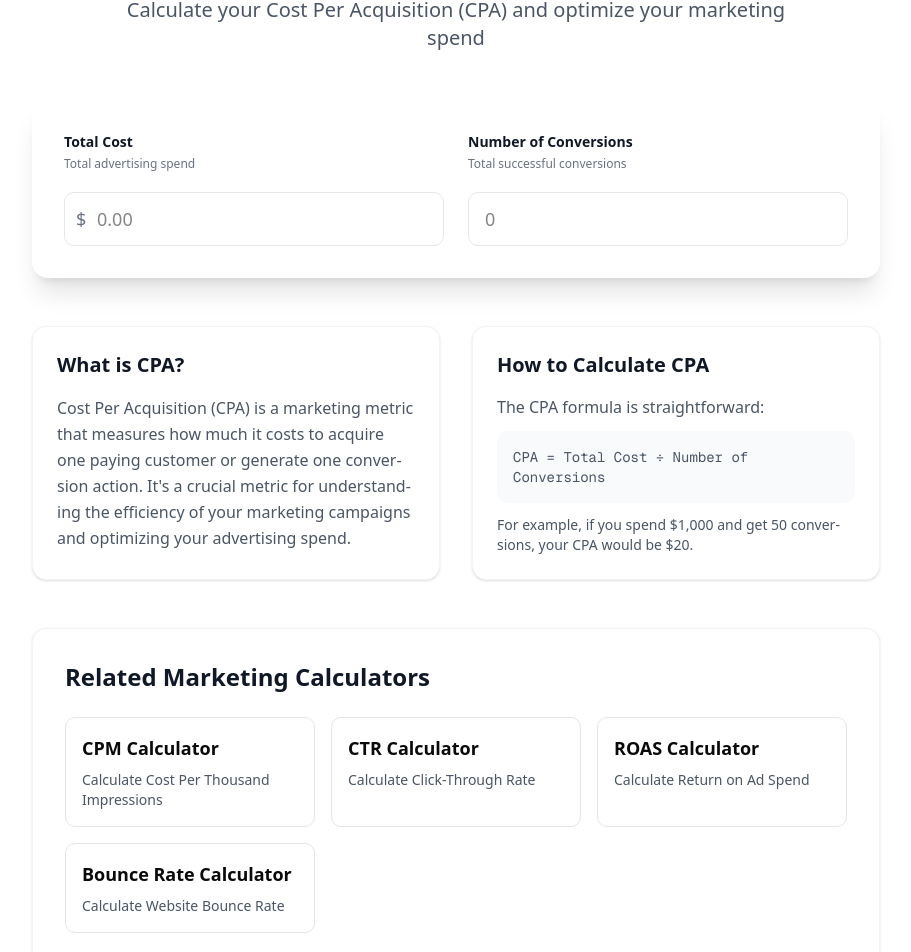
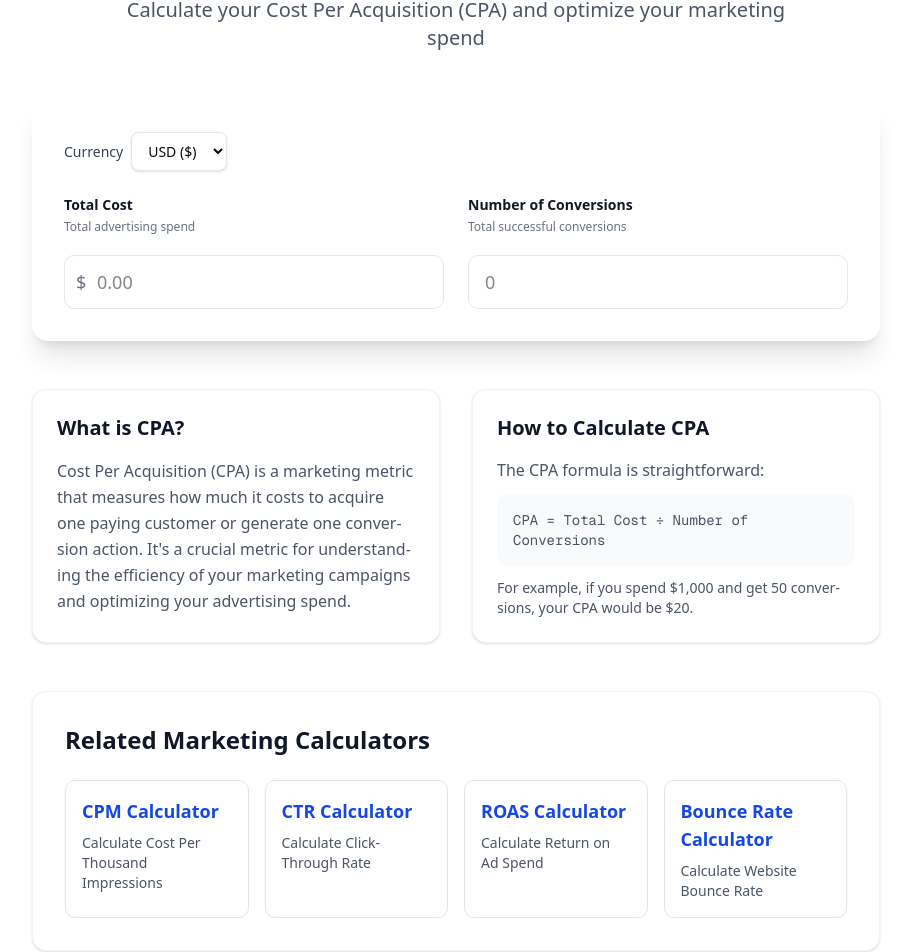
Before and after one commit to khul4/valida, a Next.js app: page /cpa-calculator in a window 1280 px wide. Shown: the part 212-1164 px from the top of the page, without its empty margins (184-1095 px from the left). Built offline with nearby package versions, Linux system fonts and the light colour scheme.

Commit message:
add cpa, roas, bounce rate calculator

```diff
--- a/src/components/calculators/BounceRateCalculator.tsx
+++ b/src/components/calculators/BounceRateCalculator.tsx
@@ -2,6 +2,7 @@
 
 import React, { useState } from 'react';
 import Link from 'next/link';
+import RelatedTools from './RelatedTools';
 
 export default function BounceRateCalculator() {
   const [bounces, setBounces] = useState('');
@@ -184,30 +185,7 @@ export default function BounceRateCalculator() {
         </div>
       </div>
 
-      <div className="bg-white rounded-xl p-8 shadow-sm border border-gray-100 mb-8">
-        <h2 className="text-2xl font-bold text-gray-900 mb-6">Related Marketing Calculators</h2>
-        <div className="grid sm:grid-cols-2 md:grid-cols-3 gap-4">
-          <Link href="/cpm-calculator" className="block p-4 border rounded-lg hover:bg-gray-50 transition-colors">
-            <h3 className="font-semibold text-lg mb-2">CPM Calculator</h3>
-            <p className="text-gray-600 text-sm">Calculate Cost Per Thousand Impressions</p>
-          </Link>
-
-          <Link href="/ctr-calculator" className="block p-4 border rounded-lg hover:bg-gray-50 transition-colors">
-            <h3 className="font-semibold text-lg mb-2">CTR Calculator</h3>
-            <p className="text-gray-600 text-sm">Calculate Click-Through Rate</p>
-          </Link>
-
-          <Link href="/cpa-calculator" className="block p-4 border rounded-lg hover:bg-gray-50 transition-colors">
-            <h3 className="font-semibold text-lg mb-2">CPA Calculator</h3>
-            <p className="text-gray-600 text-sm">Calculate Cost Per Acquisition</p>
-          </Link>
-
-          <Link href="/roas-calculator" className="block p-4 border rounded-lg hover:bg-gray-50 transition-colors">
-            <h3 className="font-semibold text-lg mb-2">ROAS Calculator</h3>
-            <p className="text-gray-600 text-sm">Calculate Return on Ad Spend</p>
-          </Link>
-        </div>
-      </div>
+      <RelatedTools currentTool="Bounce Rate Calculator" />
 
       <div className="bg-white rounded-xl p-8 shadow-sm border border-gray-100 mb-24">
         <h2 className="text-2xl font-bold text-gray-900 mb-6">Frequently Asked Questions</h2>
--- a/src/components/calculators/CPACalculator.tsx
+++ b/src/components/calculators/CPACalculator.tsx
@@ -2,12 +2,15 @@
 
 import React, { useState } from 'react';
 import Link from 'next/link';
+import { CurrencySelector, getCurrencySymbol } from '../ui/currency-selector';
+import RelatedTools from './RelatedTools';
 
 export default function CPACalculator() {
   const [cost, setCost] = useState('');
   const [conversions, setConversions] = useState('');
   const [cpa, setCpa] = useState<number | null>(null);
   const [focusedField, setFocusedField] = useState<string | null>(null);
+  const [currency, setCurrency] = useState('USD');
 
   const calculateCPA = (newCost: string, newConversions: string) => {
     if (newCost && newConversions) {
@@ -80,6 +83,11 @@ export default function CPACalculator() {
       </div>
 
       <div className="bg-white rounded-2xl shadow-xl p-8 mb-12">
+        <CurrencySelector
+          selectedCurrency={currency}
+          onCurrencyChange={setCurrency}
+          className="mb-6"
+        />
         <div className="grid grid-cols-1 sm:grid-cols-2 gap-6">
           <div className="space-y-3">
             <label className="block text-sm font-semibold text-gray-900 h-12 flex flex-col justify-start">
@@ -90,7 +98,7 @@ export default function CPACalculator() {
             </label>
             <div className="relative">
               <span className="absolute left-3 top-1/2 transform -translate-y-1/2 text-gray-500 text-lg">
-                $
+                {getCurrencySymbol(currency)}
               </span>
               <input
                 type="text"
@@ -136,10 +144,10 @@ export default function CPACalculator() {
                     <div>
                       <h3 className="text-xl font-semibold text-gray-900 mb-2">Your CPA Result</h3>
                       <p className="text-4xl font-bold text-blue-600">
-                        ${cpa.toFixed(2)}
+                        {getCurrencySymbol(currency)}{cpa.toFixed(2)}
                       </p>
                       <p className="text-sm text-gray-600 mt-2">
-                        ${cost} spent for {conversions} conversions
+                        {getCurrencySymbol(currency)}{cost} spent for {conversions} conversions
                       </p>
                     </div>
                     <button
@@ -180,30 +188,7 @@ export default function CPACalculator() {
         </div>
       </div>
 
-      <div className="bg-white rounded-xl p-8 shadow-sm border border-gray-100 mb-8">
-        <h2 className="text-2xl font-bold text-gray-900 mb-6">Related Marketing Calculators</h2>
-        <div className="grid sm:grid-cols-2 md:grid-cols-3 gap-4">
-          <Link href="/cpm-calculator" className="block p-4 border rounded-lg hover:bg-gray-50 transition-colors">
-            <h3 className="font-semibold text-lg mb-2">CPM Calculator</h3>
-            <p className="text-gray-600 text-sm">Calculate Cost Per Thousand Impressions</p>
-          </Link>
-
-          <Link href="/ctr-calculator" className="block p-4 border rounded-lg hover:bg-gray-50 transition-colors">
-            <h3 className="font-semibold text-lg mb-2">CTR Calculator</h3>
-            <p className="text-gray-600 text-sm">Calculate Click-Through Rate</p>
-          </Link>
-
-          <Link href="/roas-calculator" className="block p-4 border rounded-lg hover:bg-gray-50 transition-colors">
-            <h3 className="font-semibold text-lg mb-2">ROAS Calculator</h3>
-            <p className="text-gray-600 text-sm">Calculate Return on Ad Spend</p>
-          </Link>
-
-          <Link href="/bounce-rate-calculator" className="block p-4 border rounded-lg hover:bg-gray-50 transition-colors">
-            <h3 className="font-semibold text-lg mb-2">Bounce Rate Calculator</h3>
-            <p className="text-gray-600 text-sm">Calculate Website Bounce Rate</p>
-          </Link>
-        </div>
-      </div>
+      <RelatedTools currentTool="CPA Calculator" />
 
       <div className="bg-white rounded-xl p-8 shadow-sm border border-gray-100 mb-24">
         <h2 className="text-2xl font-bold text-gray-900 mb-6">Frequently Asked Questions</h2>
--- a/src/components/calculators/CPMCalculator.tsx
+++ b/src/components/calculators/CPMCalculator.tsx
@@ -3,6 +3,7 @@
 import React, { useState } from 'react';
 import Link from 'next/link';
 import { Button } from '@/components/ui/button';
+import RelatedTools from './RelatedTools';
 
 interface CalculatorValues {
   totalCost: string;
@@ -297,31 +298,7 @@ export default function CPMCalculator() {
       </div>
 
       {/* Related Tools Section */}
-      <div className="bg-white rounded-xl p-8 shadow-sm border border-gray-100 mb-8">
-        <h2 className="text-2xl font-bold text-gray-900 mb-6">Related Marketing Calculators</h2>
-        <div className="grid sm:grid-cols-2 md:grid-cols-3 gap-4">
-          <Link href="/ctr-calculator" className="block p-4 border rounded-lg hover:bg-gray-50 transition-colors">
-            <h3 className="font-semibold text-lg mb-2">CTR Calculator</h3>
-            <p className="text-gray-600 text-sm">Calculate Click-Through Rate from clicks and impressions</p>
-          </Link>
-
-          {/* Placeholder for future calculators */}
-          <div className="block p-4 border rounded-lg bg-gray-50">
-            <h3 className="font-semibold text-lg mb-2 text-gray-400">CPA Calculator</h3>
-            <p className="text-gray-400 text-sm">Coming soon...</p>
-          </div>
-
-          <div className="block p-4 border rounded-lg bg-gray-50">
-            <h3 className="font-semibold text-lg mb-2 text-gray-400">Bounce Rate Calculator</h3>
-            <p className="text-gray-400 text-sm">Coming soon...</p>
-          </div>
-
-          <div className="block p-4 border rounded-lg bg-gray-50">
-            <h3 className="font-semibold text-lg mb-2 text-gray-400">ROAS Calculator</h3>
-            <p className="text-gray-400 text-sm">Coming soon...</p>
-          </div>
-        </div>
-      </div>
+      <RelatedTools currentTool="CPM Calculator" />
 
       {/* FAQ Section */}
       <div className="bg-white rounded-xl p-8 shadow-sm border border-gray-100">
--- a/src/components/calculators/CTRCalculator.tsx
+++ b/src/components/calculators/CTRCalculator.tsx
@@ -2,6 +2,7 @@
 
 import React, { useState } from 'react';
 import Link from 'next/link';
+import RelatedTools from './RelatedTools';
 
 export default function CTRCalculator() {
   const [clicks, setClicks] = useState('');
@@ -184,25 +185,7 @@ export default function CTRCalculator() {
         </div>
       </div>
 
-      <div className="bg-white rounded-xl p-8 shadow-sm border border-gray-100 mb-8">
-        <h2 className="text-2xl font-bold text-gray-900 mb-6">Related Marketing Calculators</h2>
-        <div className="grid sm:grid-cols-2 md:grid-cols-3 gap-4">
-          <Link href="/cpm-calculator" className="block p-4 border rounded-lg hover:bg-gray-50 transition-colors">
-            <h3 className="font-semibold text-lg mb-2">CPM Calculator</h3>
-            <p className="text-gray-600 text-sm">Calculate Cost Per Thousand Impressions</p>
-          </Link>
-
-          <div className="block p-4 border rounded-lg bg-gray-50">
-            <h3 className="font-semibold text-lg mb-2 text-gray-400">CPA Calculator</h3>
-            <p className="text-gray-400 text-sm">Coming soon...</p>
-          </div>
-
-          <div className="block p-4 border rounded-lg bg-gray-50">
-            <h3 className="font-semibold text-lg mb-2 text-gray-400">ROAS Calculator</h3>
-            <p className="text-gray-400 text-sm">Coming soon...</p>
-          </div>
-        </div>
-      </div>
+      <RelatedTools currentTool="CTR Calculator" />
 
       <div className="bg-white rounded-xl p-8 shadow-sm border border-gray-100 mb-24">
         <h2 className="text-2xl font-bold text-gray-900 mb-6">Frequently Asked Questions</h2>
--- a/src/components/calculators/ROASCalculator.tsx
+++ b/src/components/calculators/ROASCalculator.tsx
@@ -2,12 +2,15 @@
 
 import React, { useState } from 'react';
 import Link from 'next/link';
+import { CurrencySelector, getCurrencySymbol } from '../ui/currency-selector';
+import RelatedTools from './RelatedTools';
 
 export default function ROASCalculator() {
   const [revenue, setRevenue] = useState('');
   const [adSpend, setAdSpend] = useState('');
   const [roas, setRoas] = useState<number | null>(null);
   const [focusedField, setFocusedField] = useState<string | null>(null);
+  const [currency, setCurrency] = useState('USD');
 
   const calculateROAS = (newRevenue: string, newAdSpend: string) => {
     if (newRevenue && newAdSpend) {
@@ -80,6 +83,11 @@ export default function ROASCalculator() {
       </div>
 
       <div className="bg-white rounded-2xl shadow-xl p-8 mb-12">
+        <CurrencySelector
+          selectedCurrency={currency}
+          onCurrencyChange={setCurrency}
+          className="mb-6"
+        />
         <div className="grid grid-cols-1 sm:grid-cols-2 gap-6">
           <div className="space-y-3">
             <label className="block text-sm font-semibold text-gray-900 h-12 flex flex-col justify-start">
@@ -90,7 +98,7 @@ export default function ROASCalculator() {
             </label>
             <div className="relative">
               <span className="absolute left-3 top-1/2 transform -translate-y-1/2 text-gray-500 text-lg">
-                $
+                {getCurrencySymbol(currency)}
               </span>
               <input
                 type="text"
@@ -116,7 +124,7 @@ export default function ROASCalculator() {
             </label>
             <div className="relative">
               <span className="absolute left-3 top-1/2 transform -translate-y-1/2 text-gray-500 text-lg">
-                $
+                {getCurrencySymbol(currency)}
               </span>
               <input
                 type="text"
@@ -144,7 +152,7 @@ export default function ROASCalculator() {
                         {roas.toFixed(2)}x
                       </p>
                       <p className="text-sm text-gray-600 mt-2">
-                        ${revenue} revenue from ${adSpend} ad spend
+                        {getCurrencySymbol(currency)}{revenue} revenue from {getCurrencySymbol(currency)}{adSpend} ad spend
                       </p>
                     </div>
                     <button
@@ -194,30 +202,7 @@ export default function ROASCalculator() {
         </div>
       </div>
 
-      <div className="bg-white rounded-xl p-8 shadow-sm border border-gray-100 mb-8">
-        <h2 className="text-2xl font-bold text-gray-900 mb-6">Related Marketing Calculators</h2>
-        <div className="grid sm:grid-cols-2 md:grid-cols-3 gap-4">
-          <Link href="/cpm-calculator" className="block p-4 border rounded-lg hover:bg-gray-50 transition-colors">
-            <h3 className="font-semibold text-lg mb-2">CPM Calculator</h3>
-            <p className="text-gray-600 text-sm">Calculate Cost Per Thousand Impressions</p>
-          </Link>
-
-          <Link href="/ctr-calculator" className="block p-4 border rounded-lg hover:bg-gray-50 transition-colors">
-            <h3 className="font-semibold text-lg mb-2">CTR Calculator</h3>
-            <p className="text-gray-600 text-sm">Calculate Click-Through Rate</p>
-          </Link>
-
-          <Link href="/cpa-calculator" className="block p-4 border rounded-lg hover:bg-gray-50 transition-colors">
-            <h3 className="font-semibold text-lg mb-2">CPA Calculator</h3>
-            <p className="text-gray-600 text-sm">Calculate Cost Per Acquisition</p>
-          </Link>
-
-          <Link href="/bounce-rate-calculator" className="block p-4 border rounded-lg hover:bg-gray-50 transition-colors">
-            <h3 className="font-semibold text-lg mb-2">Bounce Rate Calculator</h3>
-            <p className="text-gray-600 text-sm">Calculate Website Bounce Rate</p>
-          </Link>
-        </div>
-      </div>
+      <RelatedTools currentTool="ROAS Calculator" />
 
       <div className="bg-white rounded-xl p-8 shadow-sm border border-gray-100 mb-24">
         <h2 className="text-2xl font-bold text-gray-900 mb-6">Frequently Asked Questions</h2>
--- /dev/null
+++ b/src/components/calculators/RelatedTools.tsx
@@ -0,0 +1,67 @@
+import React from 'react';
+import Link from 'next/link';
+
+interface Tool {
+  name: string;
+  href: string;
+  description: string;
+}
+
+interface RelatedToolsProps {
+  currentTool?: string;
+}
+
+const allTools: Tool[] = [
+  {
+    name: 'CPM Calculator',
+    href: '/cpm-calculator',
+    description: 'Calculate Cost Per Thousand Impressions'
+  },
+  {
+    name: 'CTR Calculator',
+    href: '/ctr-calculator',
+    description: 'Calculate Click-Through Rate'
+  },
+  {
+    name: 'CPA Calculator',
+    href: '/cpa-calculator',
+    description: 'Calculate Cost Per Acquisition'
+  },
+  {
+    name: 'ROAS Calculator',
+    href: '/roas-calculator',
+    description: 'Calculate Return on Ad Spend'
+  },
+  {
+    name: 'Bounce Rate Calculator',
+    href: '/bounce-rate-calculator',
+    description: 'Calculate Website Bounce Rate'
+  },
+];
+
+export default function RelatedTools({ currentTool }: RelatedToolsProps) {
+  // Filter out the current tool from the related tools list
+  const relatedTools = allTools.filter(tool => tool.name !== currentTool);
+
+  return (
+    <div className="bg-white rounded-xl p-8 shadow-sm border border-gray-100 mb-8">
+      <h2 className="text-2xl font-bold text-gray-900 mb-6">Related Marketing Calculators</h2>
+      <div className="grid sm:grid-cols-2 md:grid-cols-3 lg:grid-cols-4 gap-4">
+        {relatedTools.map((tool) => (
+          <Link
+            key={tool.name}
+            href={tool.href}
+            className="block p-4 border rounded-lg hover:bg-gray-50 transition-colors hover:border-blue-200 hover:shadow-sm"
+          >
+            <h3 className="font-semibold text-lg mb-2 text-blue-700 hover:text-blue-800">
+              {tool.name}
+            </h3>
+            <p className="text-gray-600 text-sm">
+              {tool.description}
+            </p>
+          </Link>
+        ))}
+      </div>
+    </div>
+  );
+}
--- a/src/components/layout/Footer.tsx
+++ b/src/components/layout/Footer.tsx
@@ -39,6 +39,9 @@ const navigation: {
       links: [
         { name: 'CPM Calculator', href: '/cpm-calculator' },
         { name: 'CTR Calculator', href: '/ctr-calculator' },
+        { name: 'CPA Calculator', href: '/cpa-calculator' },
+        { name: 'ROAS Calculator', href: '/roas-calculator' },
+        { name: 'Bounce Rate Calculator', href: '/bounce-rate-calculator' },
       ],
     },
   ],
--- /dev/null
+++ b/src/components/ui/currency-selector.tsx
@@ -0,0 +1,54 @@
+"use client";
+
+import React from 'react';
+
+interface CurrencySelectorProps {
+  selectedCurrency: string;
+  onCurrencyChange: (currency: string) => void;
+  className?: string;
+}
+
+const commonCurrencies = [
+  { code: 'USD', symbol: '$', name: 'US Dollar' },
+  { code: 'EUR', symbol: '€', name: 'Euro' },
+  { code: 'GBP', symbol: '£', name: 'British Pound' },
+  { code: 'JPY', symbol: '¥', name: 'Japanese Yen' },
+  { code: 'IDR', symbol: 'Rp', name: 'Indonesian Rupiah' },
+  { code: 'SGD', symbol: 'S$', name: 'Singapore Dollar' },
+  { code: 'AUD', symbol: 'A$', name: 'Australian Dollar' },
+  { code: 'CAD', symbol: 'C$', name: 'Canadian Dollar' },
+  { code: 'CHF', symbol: 'CHF', name: 'Swiss Franc' },
+  { code: 'CNY', symbol: '¥', name: 'Chinese Yuan' },
+  { code: 'INR', symbol: '₹', name: 'Indian Rupee' },
+  { code: 'BRL', symbol: 'R$', name: 'Brazilian Real' },
+  { code: 'MXN', symbol: '$', name: 'Mexican Peso' },
+  { code: 'KRW', symbol: '₩', name: 'South Korean Won' },
+  { code: 'THB', symbol: '฿', name: 'Thai Baht' },
+];
+
+export function CurrencySelector({ selectedCurrency, onCurrencyChange, className = '' }: CurrencySelectorProps) {
+  return (
+    <div className={`flex items-center space-x-2 ${className}`}>
+      <label htmlFor="currency-selector" className="text-sm font-medium text-gray-700">
+        Currency
+      </label>
+      <select
+        id="currency-selector"
+        value={selectedCurrency}
+        onChange={(e) => onCurrencyChange(e.target.value)}
+        className="block w-24 py-2 px-3 border border-gray-200 bg-white rounded-md shadow-sm focus:outline-none focus:ring-2 focus:ring-blue-500 focus:border-transparent text-sm"
+      >
+        {commonCurrencies.map((currency) => (
+          <option key={currency.code} value={currency.code}>
+            {currency.code} ({currency.symbol})
+          </option>
+        ))}
+      </select>
+    </div>
+  );
+}
+
+export const getCurrencySymbol = (currencyCode: string): string => {
+  const currency = commonCurrencies.find(c => c.code === currencyCode);
+  return currency?.symbol || '$';
+};
```
